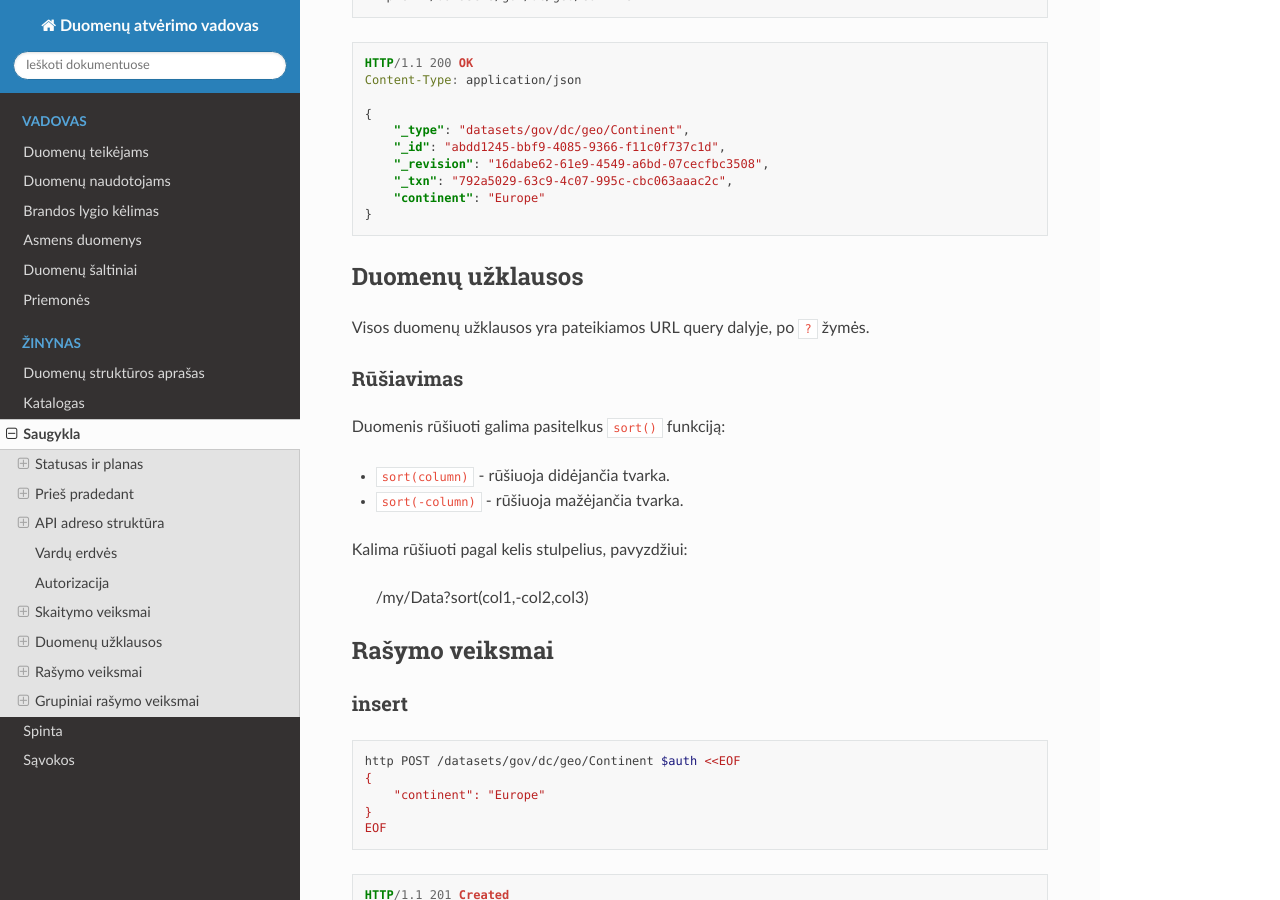
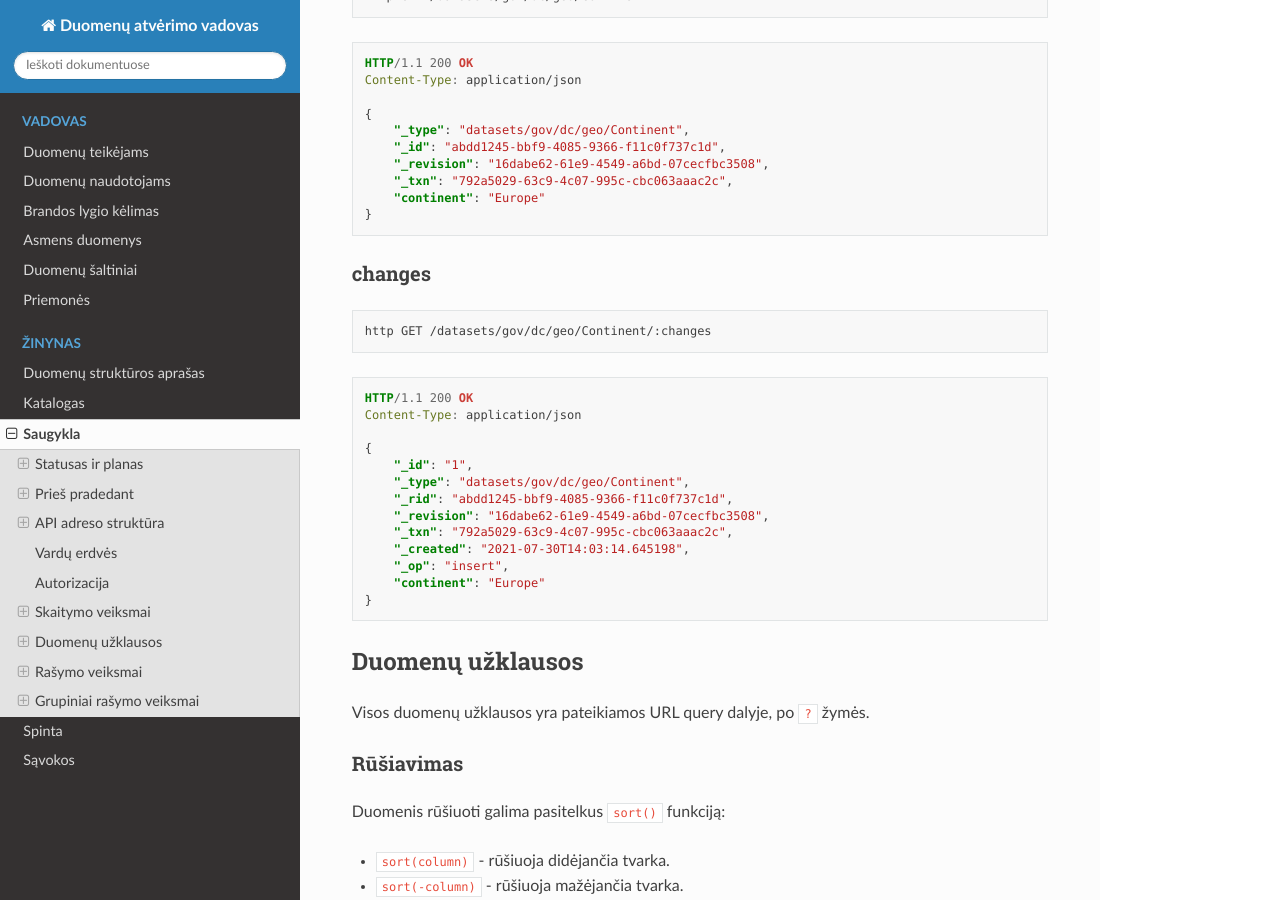
Before and after one commit to atviriduomenys/manifest, a Sphinx documentation site: the page built from docs/api/index.rst, in a window 1280 px wide and 900 px high, scrolled down 7492 px. Built offline with Sphinx 7.4.7 and the Read the Docs theme 2.0.0, drawn with Linux system fonts in a browser that asks for light colours.

Commit message:
Add docs about changes API

```diff
--- a/docs/api/index.rst
+++ b/docs/api/index.rst
@@ -426,6 +426,32 @@ getall
     }
 
 
+changes
+-------
+
+
+.. code-block:: sh
+
+    http GET /datasets/gov/dc/geo/Continent/:changes
+
+.. code-block:: http
+
+    HTTP/1.1 200 OK
+    Content-Type: application/json
+
+    {
+        "_id": "1",
+        "_type": "datasets/gov/dc/geo/Continent",
+        "_rid": "abdd1245-bbf9-4085-9366-f11c0f737c1d",
+        "_revision": "16dabe62-61e9-4549-a6bd-07cecfbc3508",
+        "_txn": "792a5029-63c9-4c07-995c-cbc063aaac2c",
+        "_created": "2021-07-30T14:03:14.645198",
+        "_op": "insert",
+        "continent": "Europe"
+    }
+
+
+
 Duomenų užklausos
 =================
 
```
